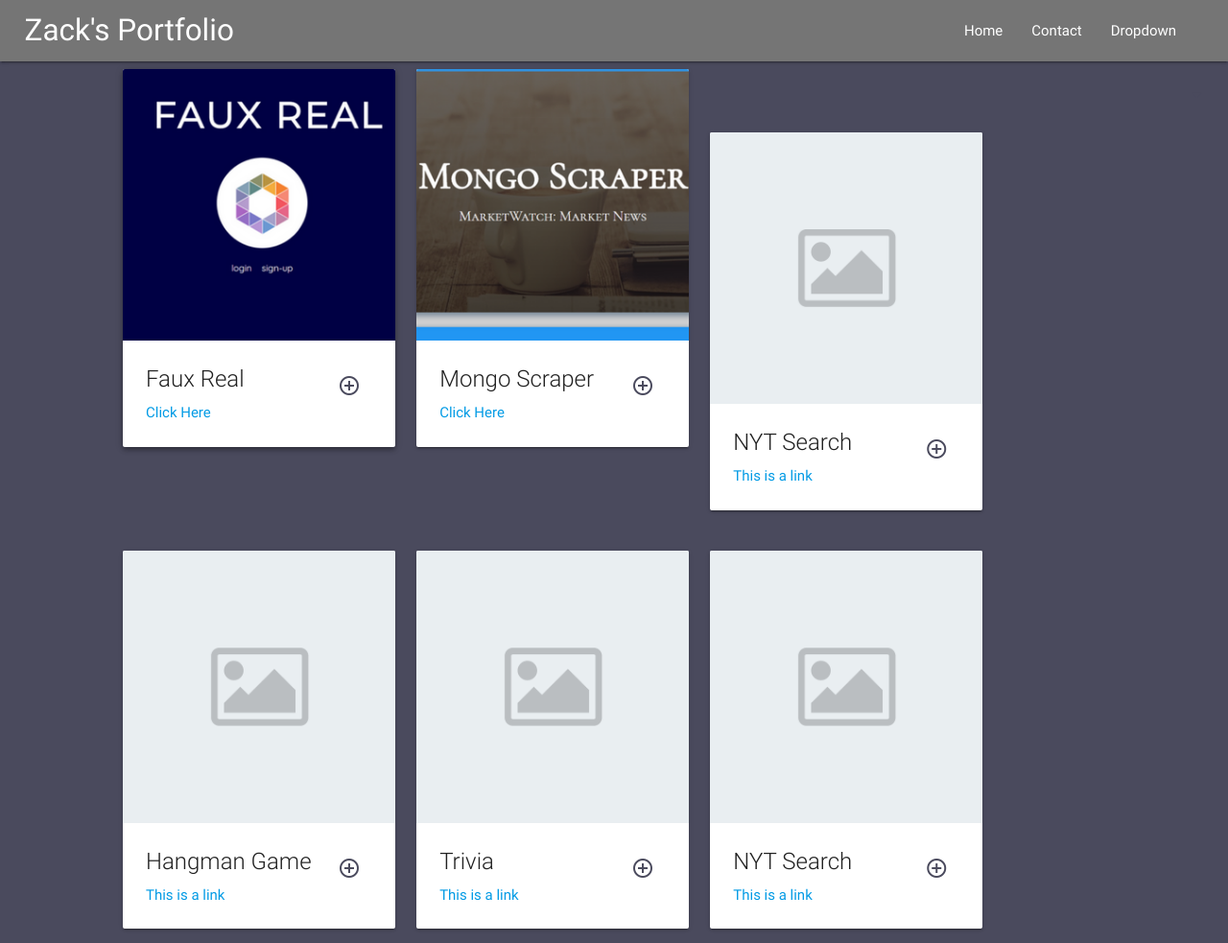
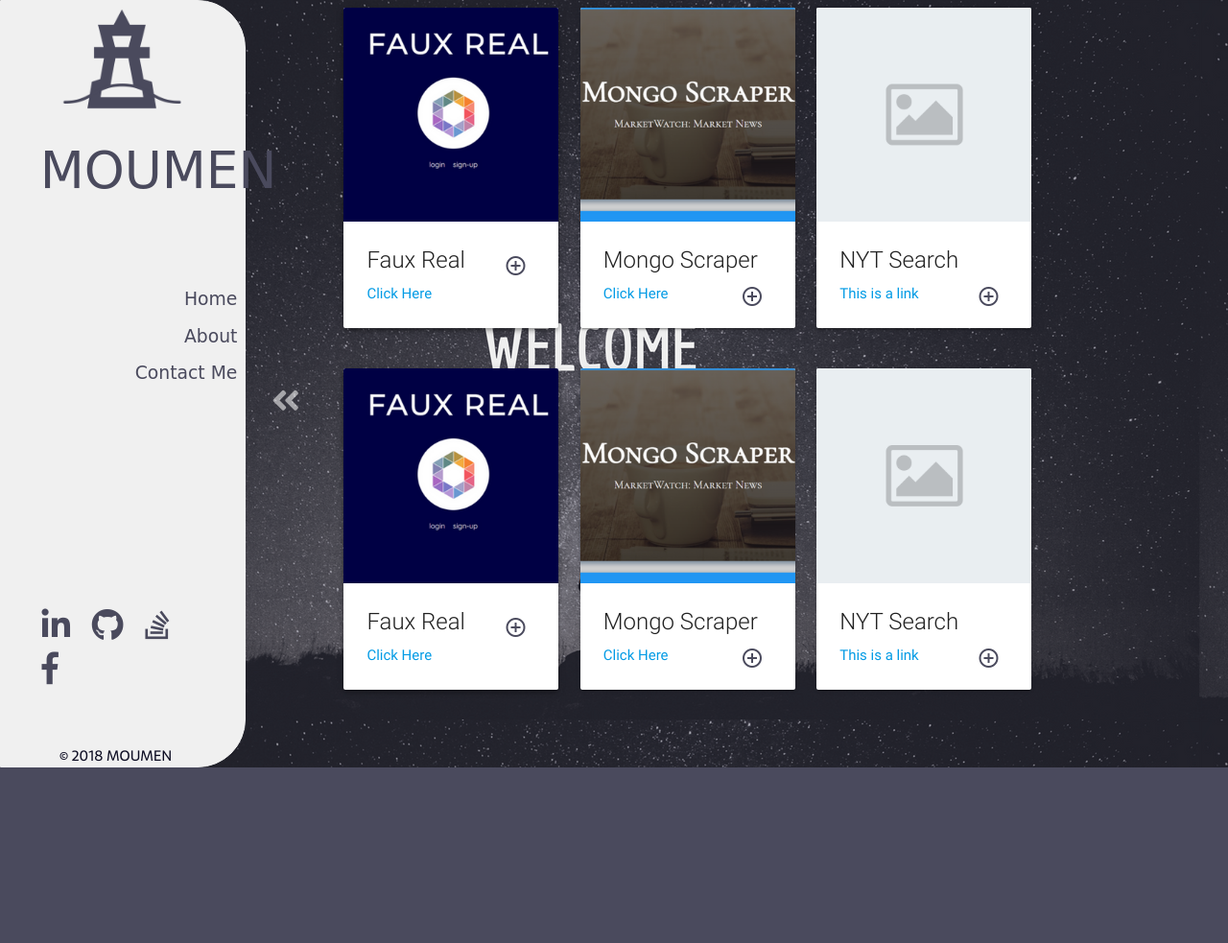
Before and after one commit to zmou21/Official-Portfolio-Page, a plain HTML site: page portfolio_page.html in a window 1280 px wide. Shown: the whole page at 96% size. After the commit the page ends 800 px from the top, so only its background shows below. Drawn offline with nearby package versions, Linux system fonts and the light colour scheme; a web font is replaced by a local one.

Commit message:
updated with left bar functionality

```diff
--- a/portfolio_page.html
+++ b/portfolio_page.html
@@ -1,11 +1,15 @@
 <!DOCTYPE html>
 <html lang="en">
 <head>
-  <!--Import Google Icon Font-->
   <link href="https://fonts.googleapis.com/icon?family=Material+Icons" rel="stylesheet">
   <!--Import materialize.css-->
   <link rel="stylesheet" href="https://cdnjs.cloudflare.com/ajax/libs/materialize/0.100.2/css/materialize.min.css">
+  <link href="https://use.fontawesome.com/releases/v5.0.6/css/all.css" rel="stylesheet">
+  <link href="https://fonts.googleapis.com/css?family=Sarala" rel="stylesheet">
+  <link href="https://fonts.googleapis.com/css?family=Megrim" rel="stylesheet">
   <link rel="stylesheet" href="assets/css/style.css">
+  <link rel="stylesheet" href="assets/css/portfolio.css">
+
   <title>Zack's Portfolio Page</title>
   <meta charset="utf-8">
 
@@ -16,26 +20,35 @@
 <body>
 
 <!-- nav bar here -->
-<div class="wrapper">
-	<ul id="dropdown1" class="dropdown-content">
-	  <li><a href="#!">one</a></li>
-	  <li><a href="#!">two</a></li>
-	  <li class="divider"></li>
-	  <li><a href="#!">three</a></li>
-	</ul>
-	<nav>
-	  <div class="nav-wrapper grey darken-1">
-	    <a href="#!" class="brand-logo">Zack's Portfolio</a>
-	    <ul class="right hide-on-med-and-down">
-	      <li><a href="index.html">Home</a></li>
-	      <li><a href="contact.html">Contact 	</a></li>
-	      <!-- Dropdown Trigger -->
-	      <li><a class="dropdown-button" href="#!" data-activates="dropdown1">Dropdown<i class="material-icons right">arrow_drop_down</i></a></li>
+
+<div id="left">
+  <a href="index.html" class="brand-logo">
+    <img src="assets/images/logo.png" alt="Moumen Logo Credit:logoMakr" id="logo">
+  </a>
+  <h2 id="logo_name">MOUMEN</h2>
+  <div id="links">
+    <ul class="center hide-on-med-and-down">
+      <li class="side-bar"><a href="home.html">Home</a></li>
+      <li class="side-bar"><a href="about.html">About</a></li>
+      <!-- <li class="side-bar"><a href="portfolio_page.html">Portfolio</a></li> -->
+      <li class="side-bar"><a href="contact.html">Contact Me</a></li>
     </ul>
   </div>
-	</nav>
+  <div id="social">
+    <a href="#"><i class="fab fa-linkedin-in"></i></a>
+    <a href="#"><i class="fab fa-github"></i></a>
+    <a href="#"><i class="fab fa-stack-overflow"></i></a>
+    <a href="#"><i class="fab fa-facebook-f"></i></a>
+  </div>
+  <footer>
+    &copy 2018 MOUMEN
+  </footer>
 </div>
 
+<div id="right">
+  <div id="icon">
+    <i id="angle-icon" class="fas fa-angle-double-left"  onclick="showHideNav()"></i>
+  </div>
   <div class="container">
     <div class="row">
       <div class="col s4">
@@ -88,17 +101,17 @@
     </div>
     <div class="row">
       <div class="col s4">
-			<div class="card">
+        <div class="card z-depth-2">
           <div class="card-image waves-effect waves-block waves-light">
-					<img class="activator" src="assets/images/placeholder.png">
+            <img class="activator" src="assets/images/faux_real.png">
           </div>
           <div class="card-content">
-					<span class="card-title activator grey-text text-darken-4">Hangman Game
+            <span class="card-title activator grey-text text-darken-4">Faux Real
               <i class="material-icons right">control_point</i></span>
-					<p><a href="#">This is a link</a></p>
+            <p><a href="http://faux-real.herokuapp.com/">Click Here</a></p>
           </div>
           <div class="card-reveal">
-					<span class="card-title grey-text text-darken-4">Card Title<i class="material-icons right">close</i></span>
+            <span class="card-title grey-text text-darken-4">Faux Real<i class="material-icons right">close</i></span>
             <p>Here is some more information about this product that is only revealed once clicked on.</p>
           </div>
         </div>
@@ -106,105 +119,12 @@
       <div class="col s4">
         <div class="card">
           <div class="card-image waves-effect waves-block waves-light">
-					<img class="activator" src="assets/images/placeholder.png">
+            <img class="activator" src="assets/images/mongo_scraper.png">
           </div>
           <div class="card-content">
-					<span class="card-title activator grey-text text-darken-4">Trivia
+            <span class="card-title activator grey-text text-darken-4">Mongo Scraper
               <i class="material-icons right">control_point</i></span>
-					<p><a href="#">This is a link</a></p>
-				</div>
-				<div class="card-reveal">
-					<span class="card-title grey-text text-darken-4">TBD<i class="material-icons right">close</i></span>
-					<p>Here is some more information about this product that is only revealed once clicked on.</p>
-				</div>
-			</div>
-		</div>
-		<div class="col s4">
-			<div class="card">
-				<div class="card-image waves-effect waves-block waves-light">
-					<img class="activator" src="assets/images/placeholder.png">
-				</div>
-				<div class="card-content">
-					<span class="card-title activator grey-text text-darken-4">NYT Search<i class="material-icons right">control_point</i></span>
-					<p><a href="#">This is a link</a></p>
-				</div>
-				<div class="card-reveal">
-					<span class="card-title grey-text text-darken-4">Card Title<i class="material-icons right">close</i></span>
-					<p>Here is some more information about this product that is only revealed once clicked on.</p>
-				</div>
-			</div>
-		</div>
-	</div>
-</div>
-
-
-  <!--Import jQuery before materialize.js-->
-  <script type="text/javascript" src="https://code.jquery.com/jquery-3.2.1.min.js"></script>
-  <script src="https://cdnjs.cloudflare.com/ajax/libs/materialize/0.100.2/js/materialize.min.js"></script>
-</body>
-</html>
-
-
-<!-- Not Used Right Now -->
-<!-- <div class="wrapper">
-  <ul id="dropdown1" class="dropdown-content">
-    <li><a href="#about">About</a></li>
-    <li><a href="#portfolio">Portfolio</a></li>
-    <li class="divider"></li>
-    <li><a href="#contact">Contact</a></li>
-  </ul>
-  <nav>
-    <div class="nav-wrapper grey darken-1">
-      <a href="#!" class="brand-logo">Zack's Portfolio</a>
-      <ul class="right hide-on-med-and-down">
-        <li><a href="sass.html">Home</a></li>
-        <li><a href="badges.html">Contact 	</a></li>
-        <!-- Dropdown Trigger -->
-        <!-- <li><a class="dropdown-button" href="#!" data-activates="dropdown1">Dropdown<i class="material-icons right">arrow_drop_down</i></a></li>
-      </ul>
-    </div>
-  </nav>
-</div>
-
-<div id="page1">
-  <a id="about" class="smooth"></a>
-    <h1>Text Will go here</h1>
-    <h1>Text Will go here</h1>
-    <h1>Text Will go here</h1>
-    <h1>Text Will go here</h1>
-    <h1>Text Will go here</h1>
-    <h1>Text Will go here</h1>
-</div>
-
-<div id="page2">
-  <a id="portfolio" class="smooth"></a>
-    <div class="container">
-      <div class="row">
-        <div class="col s4">
-          <div class="card z-depth-2">
-            <div class="card-image waves-effect waves-block waves-light">
-              <img class="activator" src="assets/images/placeholder.png">
-            </div>
-            <div class="card-content">
-              <span class="card-title activator grey-text text-darken-4">Hangman Game
-                <i class="material-icons right">control_point</i></span>
-              <p><a href="#">This is a link</a></p>
-            </div>
-            <div class="card-reveal">
-              <span class="card-title grey-text text-darken-4">Card Title<i class="material-icons right">close</i></span>
-              <p>Here is some more information about this product that is only revealed once clicked on.</p>
-            </div>
-          </div>
-        </div>
-        <div class="col s4">
-          <div class="card">
-            <div class="card-image waves-effect waves-block waves-light">
-              <img class="activator" src="assets/images/placeholder.png">
-            </div>
-            <div class="card-content">
-              <span class="card-title activator grey-text text-darken-4">Trivia
-                <i class="material-icons right">control_point</i></span>
-              <p><a href="#">This is a link</a></p>
+            <p><a href="https://fierce-depths-68050.herokuapp.com/">Click Here</a></p>
           </div>
           <div class="card-reveal">
             <span class="card-title grey-text text-darken-4">TBD<i class="material-icons right">close</i></span>
@@ -230,17 +150,17 @@
     </div>
     <div class="row">
       <div class="col s4">
-          <div class="card">
+        <div class="card z-depth-2">
           <div class="card-image waves-effect waves-block waves-light">
-              <img class="activator" src="assets/images/placeholder.png">
+            <img class="activator" src="assets/images/faux_real.png">
           </div>
           <div class="card-content">
-              <span class="card-title activator grey-text text-darken-4">Hangman Game
+            <span class="card-title activator grey-text text-darken-4">Faux Real
               <i class="material-icons right">control_point</i></span>
-              <p><a href="#">This is a link</a></p>
+            <p><a href="http://faux-real.herokuapp.com/">Click Here</a></p>
           </div>
           <div class="card-reveal">
-              <span class="card-title grey-text text-darken-4">Card Title<i class="material-icons right">close</i></span>
+            <span class="card-title grey-text text-darken-4">Faux Real<i class="material-icons right">close</i></span>
             <p>Here is some more information about this product that is only revealed once clicked on.</p>
           </div>
         </div>
@@ -248,12 +168,12 @@
       <div class="col s4">
         <div class="card">
           <div class="card-image waves-effect waves-block waves-light">
-              <img class="activator" src="assets/images/placeholder.png">
+            <img class="activator" src="assets/images/mongo_scraper.png">
           </div>
           <div class="card-content">
-              <span class="card-title activator grey-text text-darken-4">Trivia
+            <span class="card-title activator grey-text text-darken-4">Mongo Scraper
               <i class="material-icons right">control_point</i></span>
-              <p><a href="#">This is a link</a></p>
+            <p><a href="https://fierce-depths-68050.herokuapp.com/">Click Here</a></p>
           </div>
           <div class="card-reveal">
             <span class="card-title grey-text text-darken-4">TBD<i class="material-icons right">close</i></span>
@@ -280,12 +200,10 @@
   </div>
 </div>
 
-<div id="page3">
-  <a id="contact" class="smooth"></a>
-  <h1>Text Will go here</h1>
-  <h1>Text Will go here</h1>
-  <h1>Text Will go here</h1>
-  <h1>Text Will go here</h1>
-  <h1>Text Will go here</h1>
-  <h1>Text Will go here</h1>
-</div> -->
+  <!--Import jQuery before materialize.js-->
+  <script type="text/javascript" src="https://code.jquery.com/jquery-3.2.1.min.js"></script>
+  <script src="https://cdnjs.cloudflare.com/ajax/libs/materialize/0.100.2/js/materialize.min.js"></script>
+  <script type="text/javascript" src="assets/javascript/index.js"></script>
+
+</body>
+</html>
```
Lines whose indentation alone changed are shown as unchanged.
